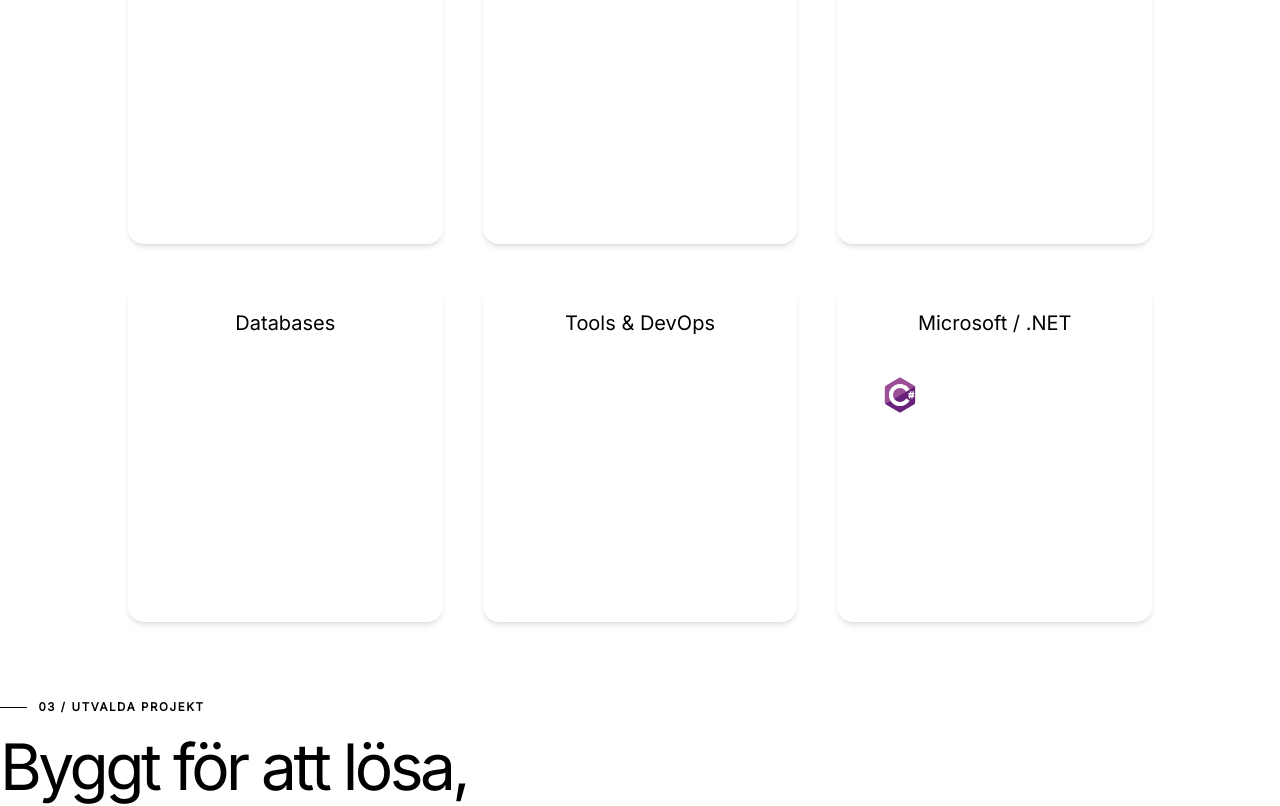
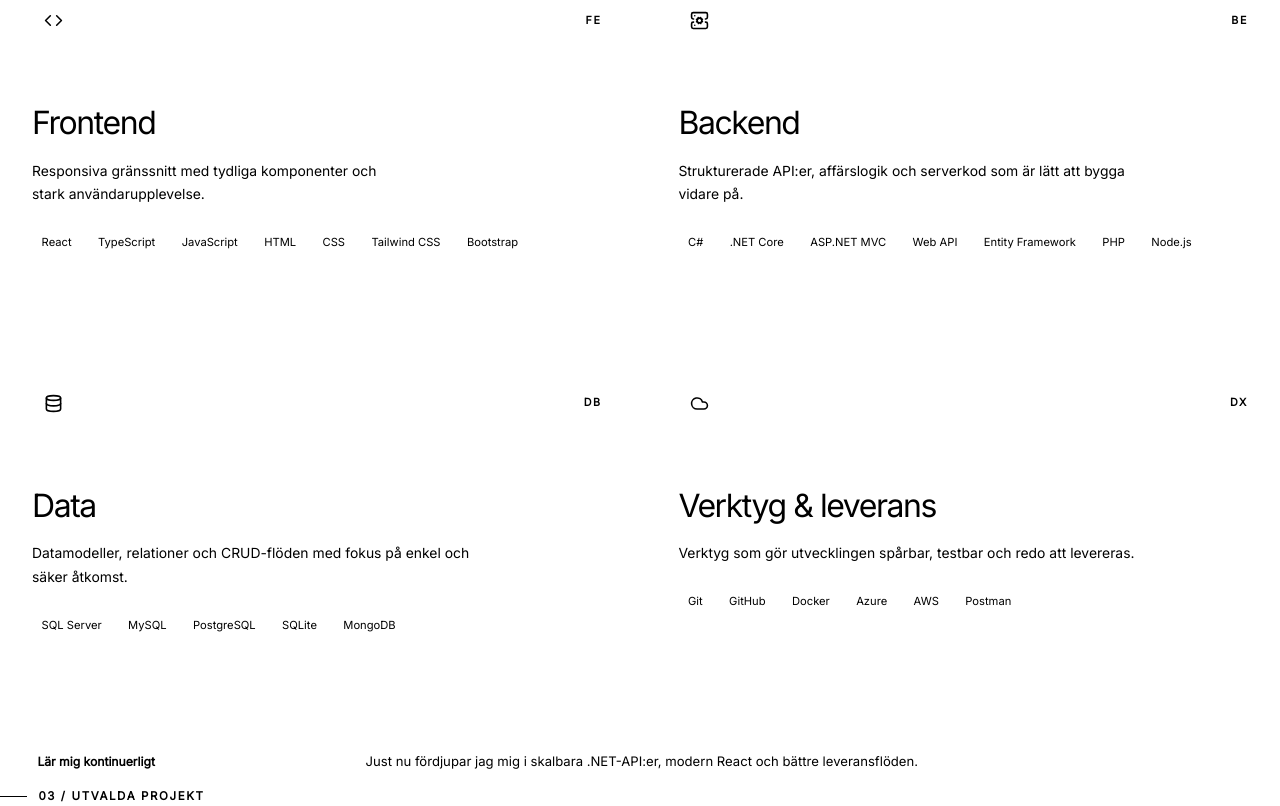
Before and after one commit to ikariLain/Portfolio, a React (Vite) app: page / in a window 1280 px wide. Shown: the part 1700-2506 px from the top of the page. Built offline with nearby package versions, Linux system fonts and the light colour scheme.

Commit message:
Refactor Skills component and enhance layout, styling, and functionality for improved user experience

```diff
--- a/src/Components/Skills/Skills.css
+++ b/src/Components/Skills/Skills.css
@@ -1,7 +1,173 @@
-.Skills-Container {
+.skills-section {
+  background: linear-gradient(180deg, transparent, color-mix(in srgb, var(--surface) 48%, transparent), transparent);
+}
+
+.skills-header {
+  display: grid;
+  grid-template-columns: minmax(0, 1fr) minmax(300px, 0.7fr);
+  align-items: end;
+  gap: clamp(2rem, 8vw, 8rem);
+}
+
+.skills-header .section-heading,
+.skills-header .section-intro {
+  margin-bottom: 0;
+}
+
+.skills-grid {
+  display: grid;
+  grid-template-columns: repeat(2, 1fr);
+  gap: 0.8rem;
+  margin-top: clamp(3.5rem, 7vw, 6rem);
+}
+
+.skill-card {
+  min-height: 370px;
+  position: relative;
+  overflow: hidden;
+  padding: clamp(1.3rem, 3vw, 2rem);
+  border: 1px solid var(--border);
+  border-radius: var(--radius-md);
+  background: linear-gradient(145deg, var(--surface), color-mix(in srgb, var(--surface-strong) 72%, transparent));
+  transition: transform 200ms ease, border-color 200ms ease;
+}
+
+.skill-card::after {
+  width: 180px;
+  height: 180px;
+  position: absolute;
+  right: -80px;
+  bottom: -90px;
+  content: "";
+  border-radius: 50%;
+  opacity: 0;
+  background: radial-gradient(circle, var(--info-bg), transparent 70%);
+  transition: opacity 220ms ease;
+}
+
+.skill-card:hover {
+  transform: translateY(-3px);
+  border-color: var(--border-strong);
+}
+
+.skill-card:hover::after {
+  opacity: 1;
+}
+
+.skill-card-heading {
   display: flex;
-  flex-direction: column;
   align-items: center;
-  padding: 20px;
-  border: 5px solid #ffffff;
+  justify-content: space-between;
+  margin-bottom: 3.5rem;
 }
+
+.skill-card-icon {
+  width: 42px;
+  height: 42px;
+  display: grid;
+  place-items: center;
+  border: 1px solid var(--border);
+  border-radius: 11px;
+  background: var(--page-elevated);
+}
+
+.skill-card-icon svg {
+  width: 19px;
+  height: 19px;
+}
+
+.skill-card-code {
+  color: var(--text-faint);
+  font-size: 0.67rem;
+  font-weight: 600;
+  letter-spacing: 0.15em;
+}
+
+.skill-card h3 {
+  margin-bottom: 0.7rem;
+  font-size: clamp(1.45rem, 2.5vw, 2rem);
+  letter-spacing: -0.045em;
+}
+
+.skill-card > p {
+  max-width: 480px;
+  margin-bottom: 1.5rem;
+  color: var(--text-soft);
+  font-size: 0.87rem;
+  line-height: 1.7;
+}
+
+.skill-card ul {
+  display: flex;
+  flex-wrap: wrap;
+  gap: 0.45rem;
+  margin: 0;
+  padding: 0;
+  list-style: none;
+}
+
+.skill-card li {
+  padding: 0.4rem 0.6rem;
+  border: 1px solid var(--border);
+  border-radius: 999px;
+  color: var(--text-soft);
+  background: var(--page-elevated);
+  font-size: 0.7rem;
+  line-height: 1;
+}
+
+.learning-strip {
+  display: grid;
+  grid-template-columns: minmax(190px, 0.35fr) 1fr;
+  align-items: center;
+  gap: 2rem;
+  margin-top: 0.8rem;
+  padding: 1.15rem 1.3rem;
+  border: 1px solid var(--border);
+  border-radius: var(--radius-sm);
+  background: var(--surface);
+}
+
+.learning-strip p {
+  margin: 0;
+  color: var(--text-soft);
+  font-size: 0.82rem;
+}
+
+.learning-status {
+  display: flex;
+  align-items: center;
+  gap: 0.6rem;
+  font-size: 0.76rem;
+  font-weight: 600;
+}
+
+.learning-status i {
+  width: 7px;
+  height: 7px;
+  border-radius: 50%;
+  background: var(--info);
+  box-shadow: 0 0 0 5px var(--info-bg);
+}
+
+@media (max-width: 850px) {
+  .skills-header,
+  .learning-strip {
+    grid-template-columns: 1fr;
+    gap: 1.25rem;
+  }
+}
+
+@media (max-width: 700px) {
+  .skills-grid {
+    grid-template-columns: 1fr;
+  }
+
+  .skill-card {
+    min-height: auto;
+  }
+
+  .skill-card-heading {
+    margin-bottom: 2.5rem;
+  }
+}
--- a/src/Components/Skills/Skills.tsx
+++ b/src/Components/Skills/Skills.tsx
@@ -1,108 +1,72 @@
-import {
-  FaHtml5, FaCss3Alt, FaJs, FaReact, FaNodeJs,
-  FaGitAlt, FaDocker, FaAws, FaPython, FaPhp, FaWordpress,
-  FaDatabase
-} from "react-icons/fa";
-
-import {
-  SiTypescript, SiDotnet, SiMongodb, SiMysql, SiPostgresql,
-  SiTailwindcss, SiFlutter,
-
-} from "react-icons/si";
-
-import cSharp from "../../assets/icons/cSharp.svg";
-
-export default function Skills() {
+import { LuCloud, LuCode, LuDatabase, LuServerCog } from 'react-icons/lu';
+import './Skills.css';
 
 const categories = [
   {
-      title: "Frontend",
-      skills: [
-        { name: "HTML", icon: <FaHtml5 /> },
-        { name: "CSS", icon: <FaCss3Alt /> },
-        { name: "JavaScript", icon: <FaJs /> },
-        { name: "TypeScript", icon: <SiTypescript /> },
-        { name: "React", icon: <FaReact /> },
-        { name: "Tailwind", icon: <SiTailwindcss /> },
-      ]
+    code: 'FE',
+    icon: <LuCode aria-hidden="true" />,
+    title: 'Frontend',
+    description: 'Responsiva gränssnitt med tydliga komponenter och stark användarupplevelse.',
+    skills: ['React', 'TypeScript', 'JavaScript', 'HTML', 'CSS', 'Tailwind CSS', 'Bootstrap'],
   },
   {
-      title: "Backend",
-      skills: [
-        { name: "Node.js", icon: <FaNodeJs /> },
-        { name: ".NET", icon: <SiDotnet /> },
-        { name: "Python", icon: <FaPython /> },
-        { name: "PHP", icon: <FaPhp /> },
-        { name: "WordPress", icon: <FaWordpress /> },
-      ]
+    code: 'BE',
+    icon: <LuServerCog aria-hidden="true" />,
+    title: 'Backend',
+    description: 'Strukturerade API:er, affärslogik och serverkod som är lätt att bygga vidare på.',
+    skills: ['C#', '.NET Core', 'ASP.NET MVC', 'Web API', 'Entity Framework', 'PHP', 'Node.js'],
   },
   {
-  title: "Mobile",
-  skills: [
-    { name: "Flutter", icon: <SiFlutter /> }
-  ]
+    code: 'DB',
+    icon: <LuDatabase aria-hidden="true" />,
+    title: 'Data',
+    description: 'Datamodeller, relationer och CRUD-flöden med fokus på enkel och säker åtkomst.',
+    skills: ['SQL Server', 'MySQL', 'PostgreSQL', 'SQLite', 'MongoDB'],
   },
   {
-      title: "Databases",
-      skills: [
-        { name: "MongoDB", icon: <SiMongodb /> },
-        { name: "MySQL", icon: <SiMysql /> },
-        { name: "PostgreSQL", icon: <SiPostgresql /> },
-      ]
+    code: 'DX',
+    icon: <LuCloud aria-hidden="true" />,
+    title: 'Verktyg & leverans',
+    description: 'Verktyg som gör utvecklingen spårbar, testbar och redo att levereras.',
+    skills: ['Git', 'GitHub', 'Docker', 'Azure', 'AWS', 'Postman'],
   },
-    {
-      title: "Tools & DevOps",
-      skills: [
-        { name: "Git", icon: <FaGitAlt /> },
-        { name: "Docker", icon: <FaDocker /> },
-        { name: "AWS", icon: <FaAws /> },
-      ]
-    },
-    {
-  title: "Microsoft / .NET",
-  skills: [
-    { name: "C#", icon: <img src={cSharp} className="w-9 h-9" /> },
-    { name: ".NET", icon: <SiDotnet /> },
-    { name: "ASP.NET MVC", icon: <SiDotnet /> },
-    { name: "Entity Framework", icon: <FaDatabase /> }
-  ]
-}
-
 ];
 
+export default function Skills() {
   return (
-    <section id="Skills" className="w-full px-6 py-20 flex flex-col items-center text-center">
+    <section className="section-block section-rule skills-section" id="skills" aria-labelledby="skills-title">
+      <div className="section-shell">
+        <div className="skills-header">
+          <div>
+            <p className="section-label">02 / Kompetenser</p>
+            <h2 className="section-heading" id="skills-title">Verktyg för hela produkten.</h2>
+          </div>
+          <p className="section-intro">
+            Min verktygslåda sträcker sig från komponentdriven frontend till API:er,
+            databaser och leverans. Tekniken väljs efter problemet — inte tvärtom.
+          </p>
+        </div>
 
-      <h1 className="text-4xl font-bold mb-6 text-white">Skills</h1>
-      <p className="text-white/70 max-w-2xl mb-16">
-        En översikt över alla tekniker, språk och verktyg jag arbetat med.
-      </p>
-
-      <div className="grid grid-cols-1 md:grid-cols-2 xl:grid-cols-3 gap-10 w-full max-w-5xl">
-
-        {categories.map((category, i) => (
-          <div key={i}
-            className="p-6 rounded-2xl bg-white/5 border border-white/10 backdrop-blur-md shadow-md">
-
-            <h2 className="text-xl font-semibold text-white mb-4">
-              {category.title}
-            </h2>
-
-            <div className="grid grid-cols-2 sm:grid-cols-3 gap-5">
-              {category.skills.map((skill, index) => (
-                <div key={index}
-                  className="flex flex-col items-center justify-center gap-2
-                  p-4 rounded-xl bg-white/5 border border-white/10 hover:bg-white/10
-                  transition">
-
-                  <div className="text-3xl text-white">{skill.icon}</div>
-                  <p className="text-sm text-white/80">{skill.name}</p>
+        <div className="skills-grid">
+          {categories.map((category) => (
+            <article className="skill-card" key={category.title}>
+              <div className="skill-card-heading">
+                <span className="skill-card-icon">{category.icon}</span>
+                <span className="skill-card-code">{category.code}</span>
               </div>
+              <h3>{category.title}</h3>
+              <p>{category.description}</p>
+              <ul>
+                {category.skills.map((skill) => <li key={skill}>{skill}</li>)}
+              </ul>
+            </article>
           ))}
         </div>
 
+        <div className="learning-strip">
+          <span className="learning-status"><i /> Lär mig kontinuerligt</span>
+          <p>Just nu fördjupar jag mig i skalbara .NET-API:er, modern React och bättre leveransflöden.</p>
         </div>
-        ))}
       </div>
     </section>
   );
```
Lines whose indentation alone changed are shown as unchanged.
